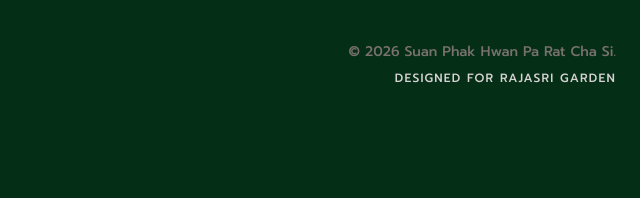
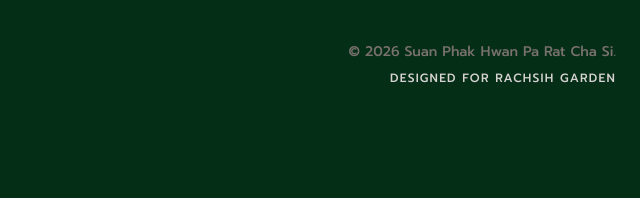
Before and after one commit to pun1121/Phak-Hwan-Pa, a plain HTML site: page index.html in a window 1280 px wide. Shown: the part 2197-2395 px from the top of the page, 640-1280 px from the left. Drawn offline with nearby package versions, Linux system fonts and the light colour scheme.

Commit message:
index.html

```diff
--- a/index.html
+++ b/index.html
@@ -140,7 +140,7 @@
             </div>
             <div class="text-center md:text-right">
                 <p class="text-sm text-stone-500">© 2026 Suan Phak Hwan Pa Rat Cha Si.</p>
-                <p class="text-xs mt-2 uppercase tracking-widest">Designed for Rajasri Garden</p>
+                <p class="text-xs mt-2 uppercase tracking-widest">Designed for Rachsih Garden</p>
             </div>
         </div>
     </footer>
```
